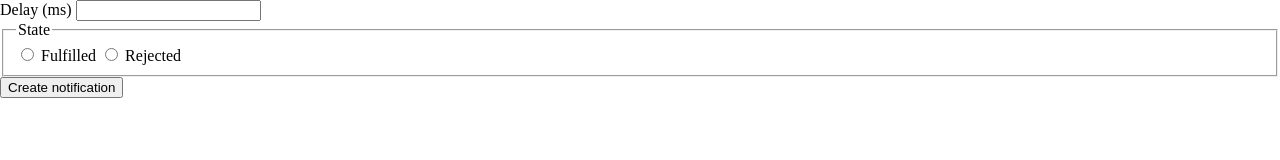
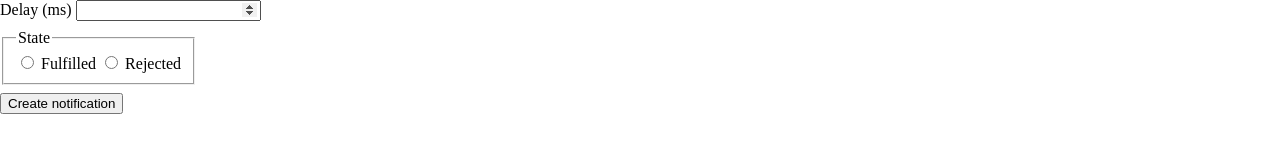
Before and after one commit to edellveis/goit-js-hw-10, a website built with Vite: page src/2-snackbar.html in a window 1280 px wide. Built offline with nearby package versions, Linux system fonts and the light colour scheme.

Commit message:
Task-one-full

```diff
--- a/package.json
+++ b/package.json
@@ -16,6 +16,7 @@
   "license": "ISC",
   "dependencies": {
     "flatpickr": "^4.6.13",
+    "izitoast": "^1.4.0",
     "vite-plugin-full-reload": "^1.0.5",
     "vite-plugin-html-inject": "^1.0.1"
   }
--- a/src/css/styles.css
+++ b/src/css/styles.css
@@ -66,3 +66,10 @@ font-style: normal;
 font-weight: 400;
 line-height: 24px;
 }
+/* Snackbar */
+.form{
+  display: inline-flex;
+flex-direction: column;
+align-items: flex-start;
+gap: 8px;
+}
```
Also changed, not shown: src/js/1-timer.js (+8 -2 lines), 1 other file.
